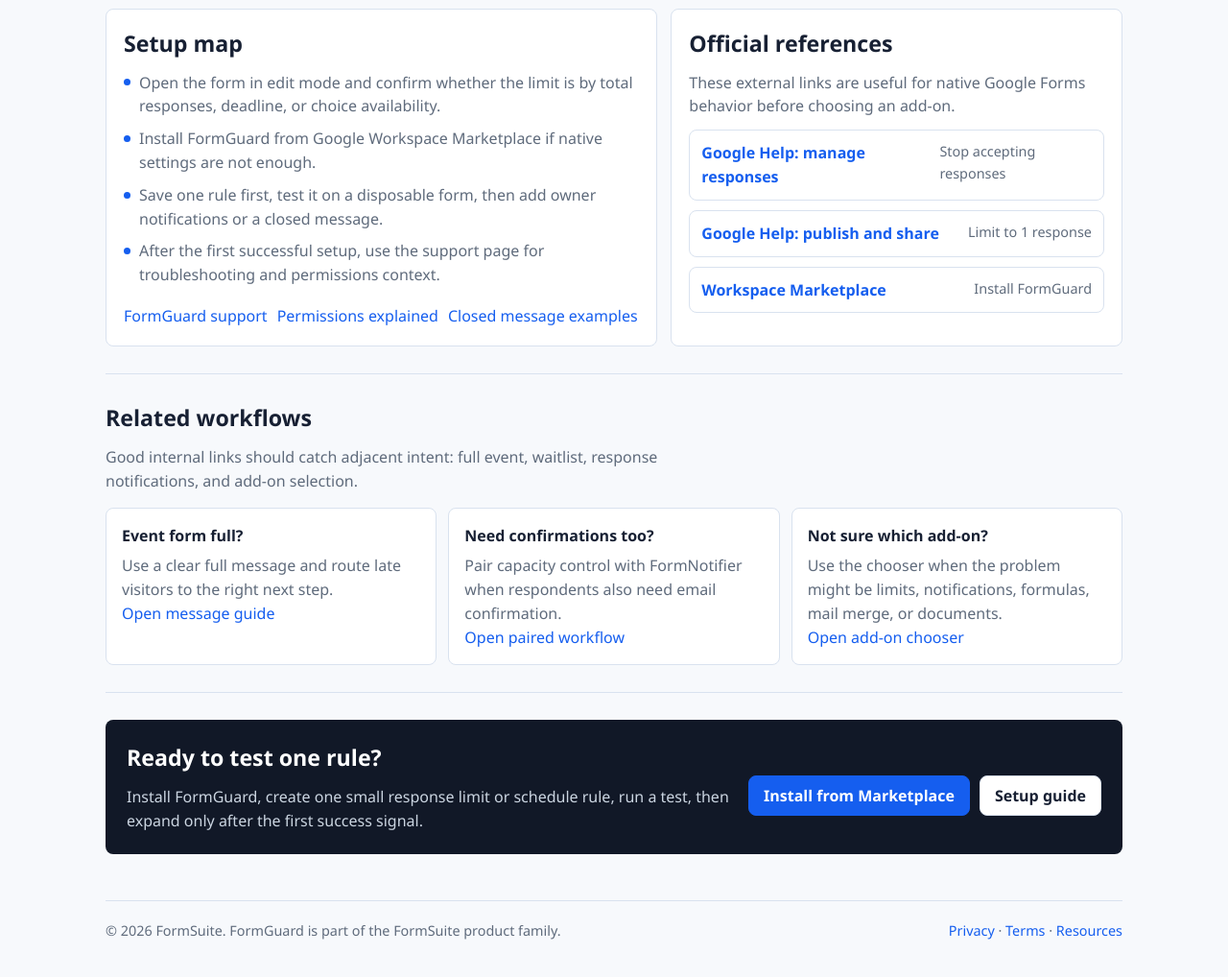
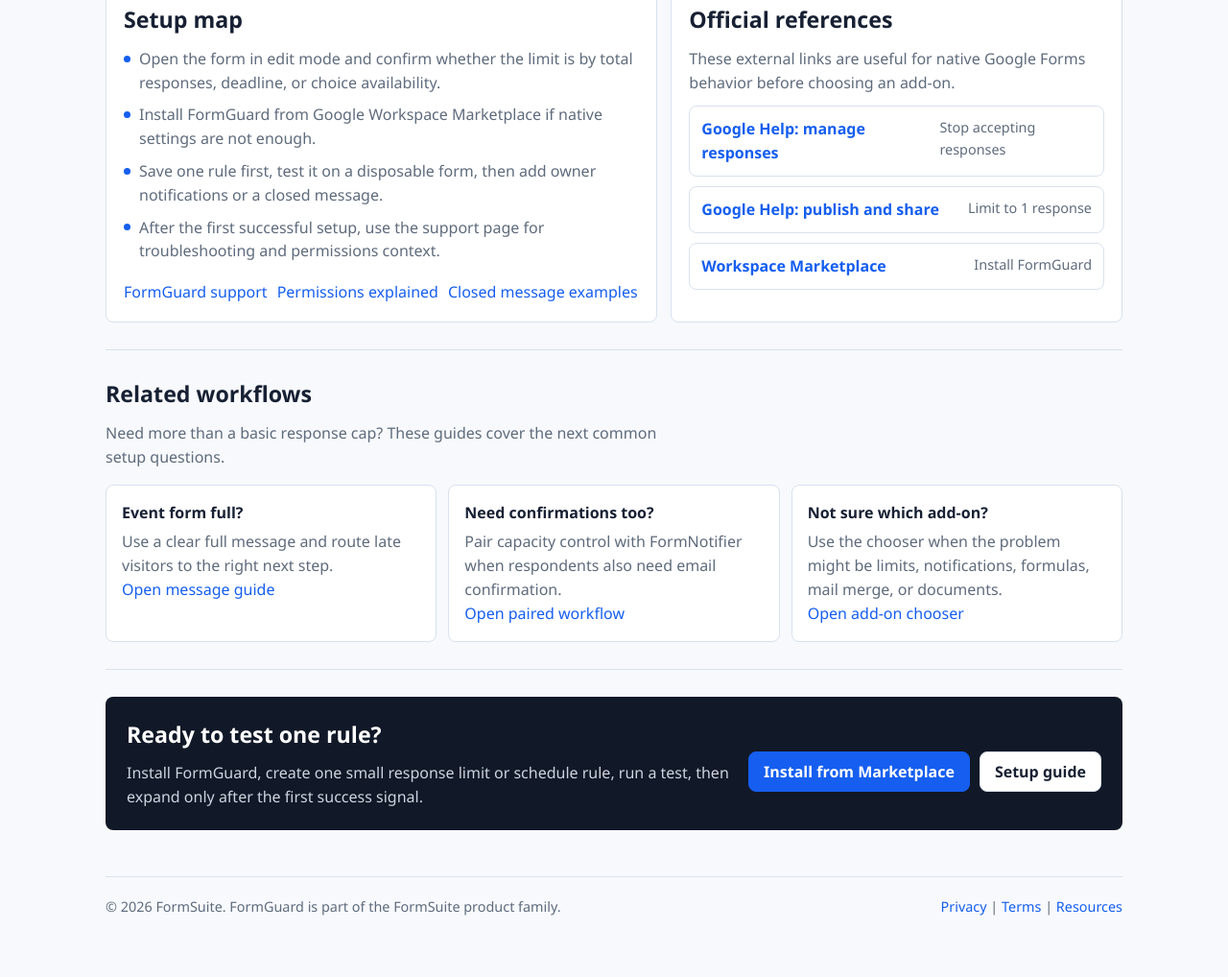
Before and after one commit to lidaban2025/lidaban2025.github.io, a plain HTML site: page formguard/google-forms-limit-responses-guide.html in a window 1280 px wide. Shown: the part 1317-2335 px from the top of the page at 96% size. Drawn offline with Linux system fonts and the light colour scheme.

Commit message:
Polish FormGuard guide visitor copy

```diff
--- a/formguard/google-forms-limit-responses-guide.html
+++ b/formguard/google-forms-limit-responses-guide.html
@@ -167,7 +167,7 @@
                 <div class="section-head">
                     <div>
                         <h2 id="choose-path">Choose the right path</h2>
-                        <p>Internal links should move users toward the exact workflow, not make them read the same explanation again.</p>
+                        <p>Jump to the setup that matches the way your form needs to close.</p>
                     </div>
                 </div>
                 <div class="path-grid">
@@ -238,7 +238,7 @@
                 <div class="section-head">
                     <div>
                         <h2 id="related-workflows">Related workflows</h2>
-                        <p>Good internal links should catch adjacent intent: full event, waitlist, response notifications, and add-on selection.</p>
+                        <p>Need more than a basic response cap? These guides cover the next common setup questions.</p>
                     </div>
                 </div>
                 <div class="quick-grid">
@@ -276,7 +276,7 @@
 
         <footer class="footer">
             <span>&copy; 2026 FormSuite. FormGuard is part of the FormSuite product family.</span>
-            <span><a href="./privacy-policy.html">Privacy</a> · <a href="./terms-of-service.html">Terms</a> · <a href="../resources/index.html">Resources</a></span>
+            <span><a href="./privacy-policy.html">Privacy</a> | <a href="./terms-of-service.html">Terms</a> | <a href="../resources/index.html">Resources</a></span>
         </footer>
     </div>
 </body>
```
